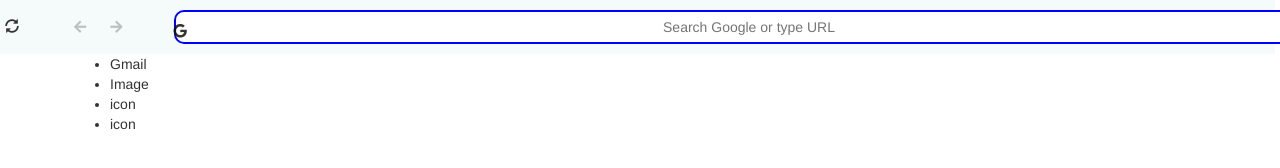
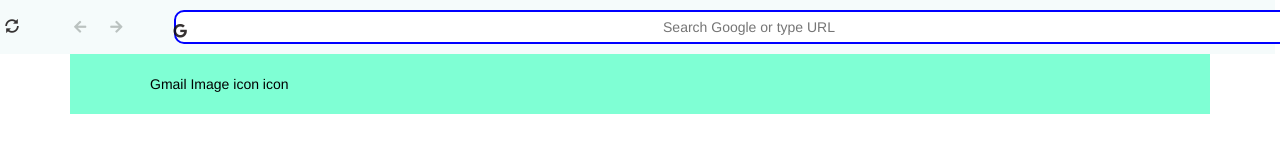
Before and after one commit to gayathribalraj/CSS_Learn, a plain HTML site: page index.html in a window 1280 px wide. Shown: the top 168 px of the page. Drawn offline with nearby package versions, Linux system fonts and the light colour scheme.

Commit message:
Update style.css

```diff
--- a/style.css
+++ b/style.css
@@ -61,5 +61,16 @@ input#search {
 .header{
 
     display: flex;
+    justify-content: space-between;
+    background-color: aquamarine;
+    color: black;
+    align-items: center;
+    padding: 20px 40px;
+
 
 }
+
+nav,ul,li{
+display: inline;
+align-items: left;
+}
```
